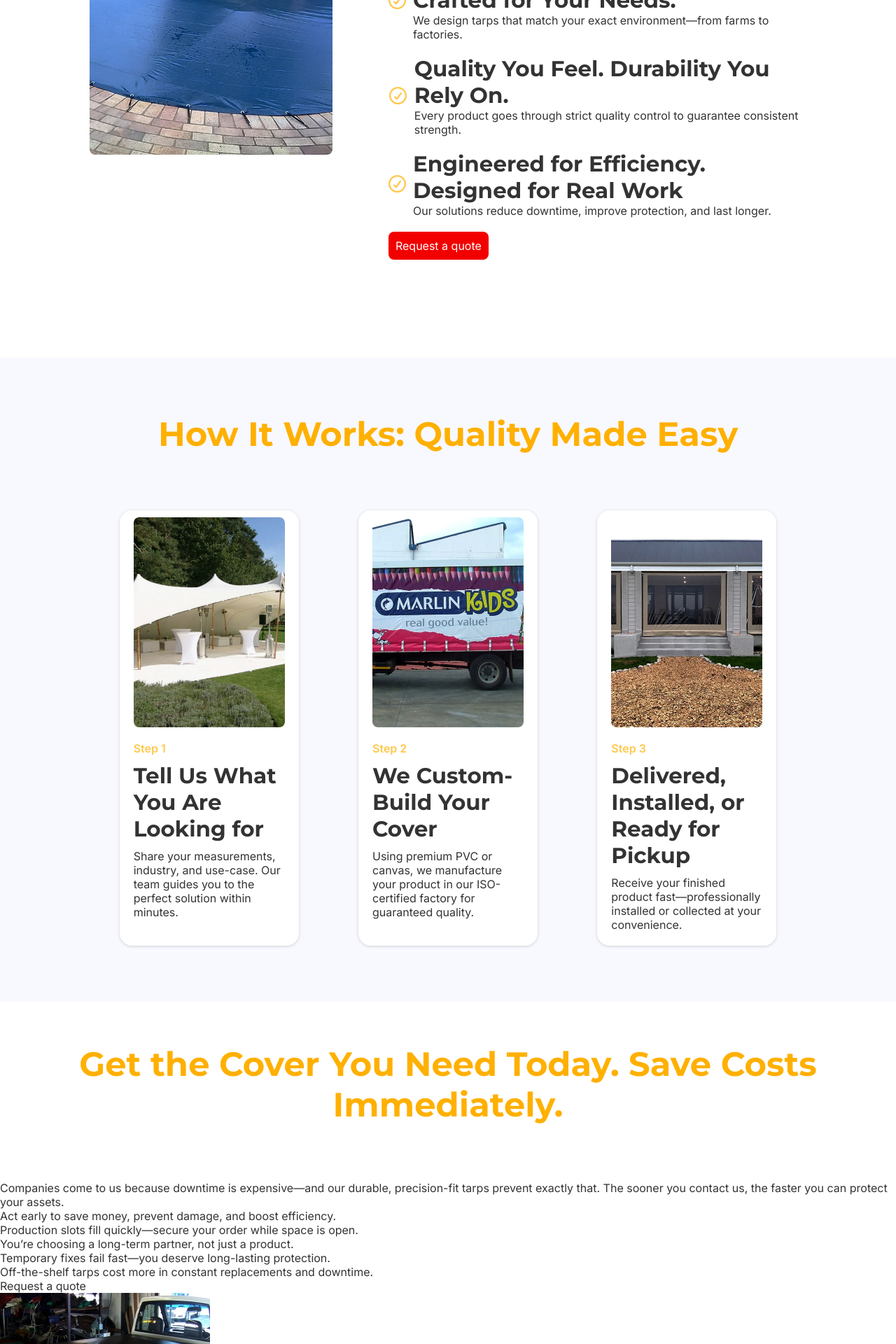
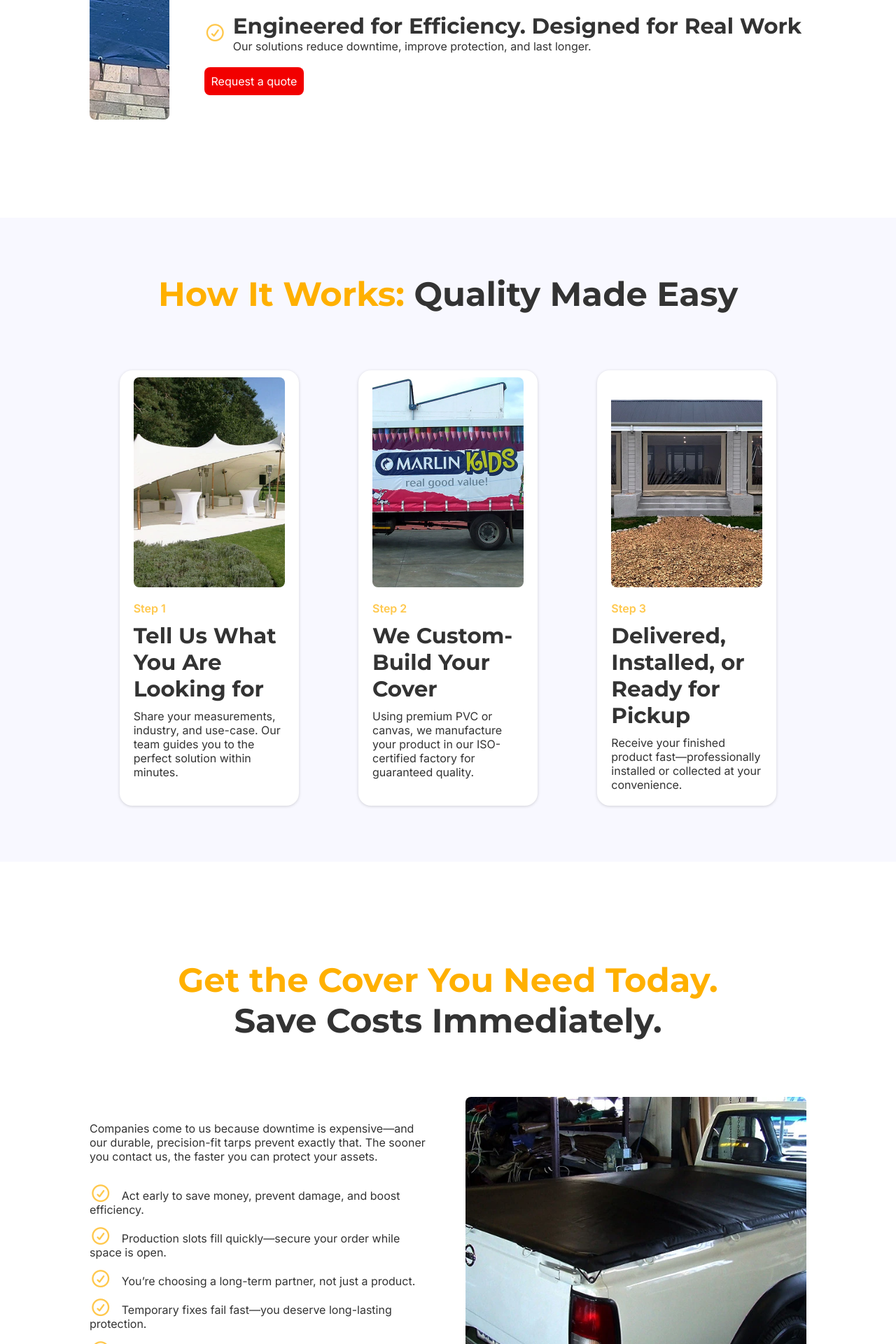
Before and after one commit to QMateza/tarpsandcanvas, a Django app: page / in a window 1280 px wide. Shown: the part 4560-6480 px from the top of the page at 70% size. Run offline with Django 5.2, Linux system fonts and the light colour scheme; some libraries are stand-ins or nearby versions.

Commit message:
last call styling

```diff
--- a/static/styles/main.css
+++ b/static/styles/main.css
@@ -251,7 +251,7 @@ nav a {
   margin-bottom: 2rem;
 }
 
-.highlight-charchoal {
+.highlight-charcoal {
   color: var(--charchoal);
 }
 
@@ -423,12 +423,16 @@ nav a {
   display: flex;
   justify-content: center;
   align-items: center;
-  gap: 8rem;
+  gap: 5rem;
+}
+
+.benefits-wrapper-image,
+.benefits-wrapper-text {
+  flex: 1;
 }
 
 .benefits-wrapper-image {
-  width: 50rem;
-  height: 40rem;
+  height: 50rem;
   position: relative;
   border-radius: 8px;
 }
@@ -492,7 +496,6 @@ nav a {
   height: 30rem;
   position: relative;
   margin-bottom: 2rem;
-  /* border-radius: 0.8rem; */
 }
 
 .steps-container-wrapper-image picture,
@@ -513,3 +516,51 @@ nav a {
 .steps-container-wrapper h4 {
   margin-bottom: 1rem;
 }
+
+/* ----------------- LAST CALL SECTION ----------------- */
+.last-call {
+  width: 80%;
+  margin: 0 auto;
+  padding: 8rem 0;
+}
+
+.last-call-wrapper {
+  display: flex;
+  justify-content: center;
+  align-items: center;
+  column-gap: 5rem;
+}
+
+.last-call-wrapper-image,
+.last-call-wrapper-text {
+  flex: 1;
+}
+
+.last-call-wrapper-text p,
+.last-call-wrapper-text ul {
+  margin-bottom: 3rem;
+}
+
+.last-call-wrapper-text li {
+  margin-bottom: 1.5rem;
+}
+
+.last-call-wrapper-text li i {
+  margin-right: 1rem;
+}
+
+.last-call-wrapper-image {
+  position: relative;
+  height: 50rem;
+  border-radius: 8px;
+}
+
+.last-call-wrapper-image picture,
+.last-call-wrapper-image img {
+  position: absolute;
+  inset: 0;
+  width: 100%;
+  height: 100%;
+  object-fit: cover;
+  border-radius: 8px;
+}
--- a/templates/home.html
+++ b/templates/home.html
@@ -211,7 +211,7 @@
       <div class="pain-point-text">
         <h2>
           Stop replacing!
-          <span class="highlight-charchoal">
+          <span class="highlight-charcoal">
             Fail-proof tarps for tough work.</span
           >
         </h2>
@@ -566,7 +566,9 @@
     </div>
   </section>
   <section class="steps-container">
-    <h2><span class="highlight">How It Works:</span> Quality Made Easy</h2>
+    <h2>
+      How It Works: <span class="highlight-charcoal">Quality Made Easy</span>
+    </h2>
     <div class="steps-container-wrapper">
       <article>
         <div class="steps-container-wrapper-image">
@@ -640,28 +642,41 @@
   </section>
   <section class="last-call">
     <h2>
-      <span class="highlight">Get the Cover You Need Today.</span> Save Costs
-      Immediately.
+      Get the Cover You Need Today.<br />
+      <span class="highlight-charcoal">Save Costs Immediately.</span>
     </h2>
-    <div>
+    <div class="last-call-wrapper">
+      <div class="last-call-wrapper-text">
         <p>
           Companies come to us because downtime is expensive—and our durable,
-        precision-fit tarps prevent exactly that. The sooner you contact us, the
-        faster you can protect your assets.
+          precision-fit tarps prevent exactly that. The sooner you contact us,
+          the faster you can protect your assets.
         </p>
         <ul>
-        <li>Act early to save money, prevent damage, and boost efficiency.</li>
           <li>
+            <i class="fa-regular fa-circle-check"></i>
+            Act early to save money, prevent damage, and boost efficiency.
+          </li>
+          <li>
+            <i class="fa-regular fa-circle-check"></i>
             Production slots fill quickly—secure your order while space is open.
           </li>
-        <li>You’re choosing a long-term partner, not just a product.</li>
-        <li>Temporary fixes fail fast—you deserve long-lasting protection.</li>
           <li>
+            <i class="fa-regular fa-circle-check"></i>
+            You’re choosing a long-term partner, not just a product.
+          </li>
+          <li>
+            <i class="fa-regular fa-circle-check"></i>
+            Temporary fixes fail fast—you deserve long-lasting protection.
+          </li>
+          <li>
+            <i class="fa-regular fa-circle-check"></i>
             Off-the-shelf tarps cost more in constant replacements and downtime.
           </li>
         </ul>
-      <a>Request a quote</a>
+        <a class="cta">Request a quote</a>
       </div>
+      <div class="last-call-wrapper-image">
         <picture>
           <source
             media="(min-width: 768px)"
@@ -676,6 +691,8 @@
             height="300"
           />
         </picture>
+      </div>
+    </div>
   </section>
 </main>
 {% endblock %}
```
Lines whose indentation alone changed are shown as unchanged.
